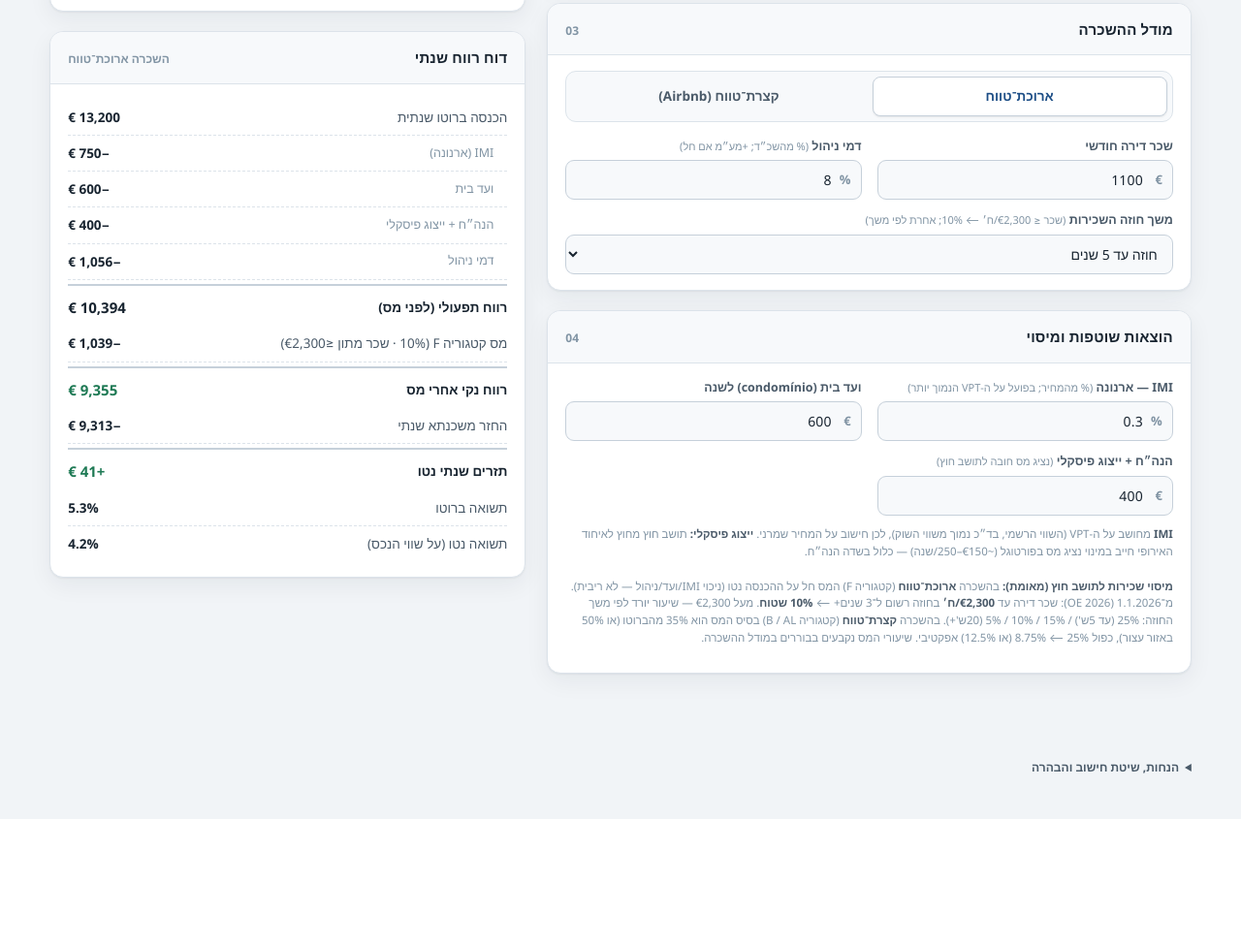
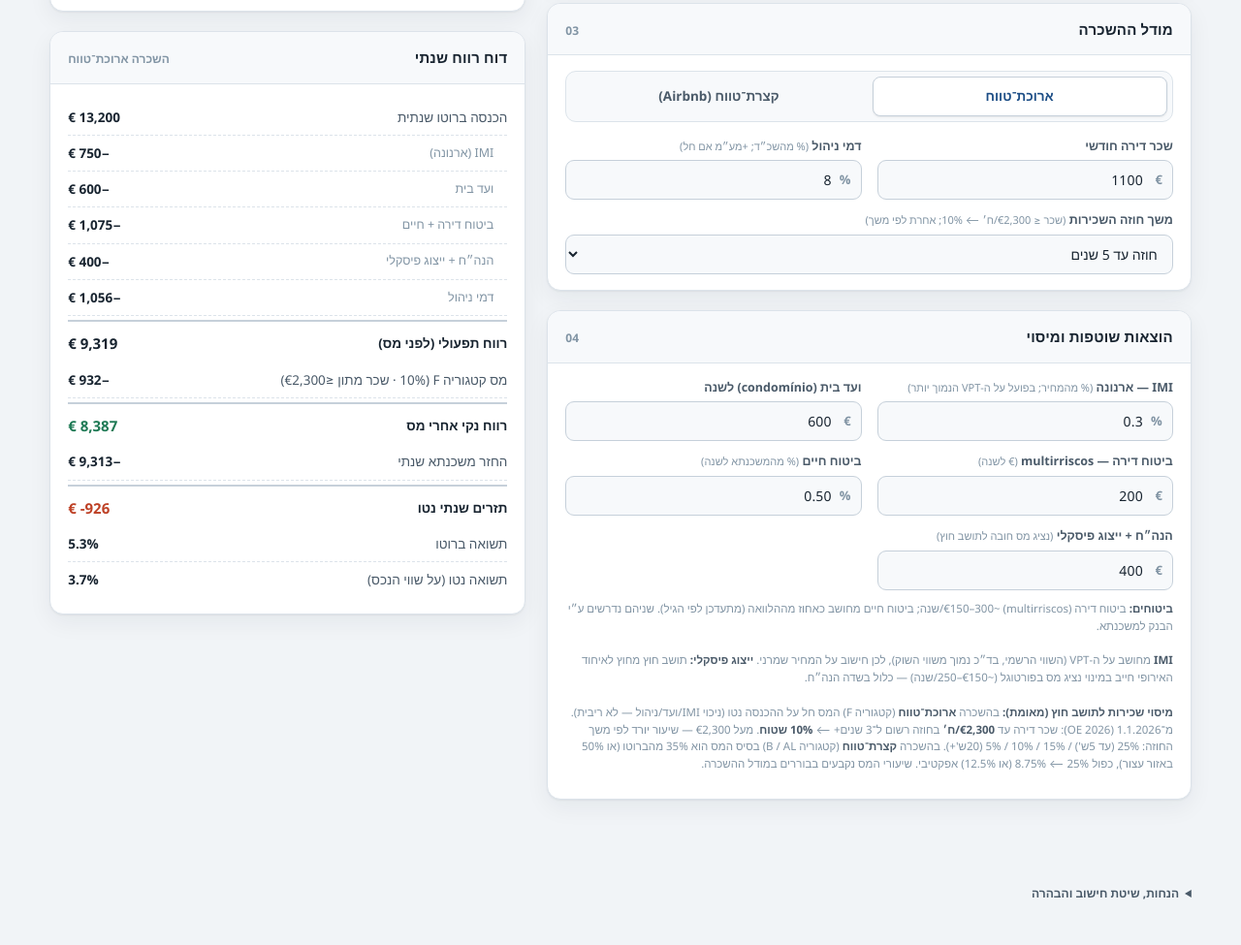
Before and after one commit to omer709/portugal-property-calculator, a plain HTML site: page index.html in a window 1280 px wide. Shown: the part 1433-2408 px from the top of the page at 97% size. Before the commit the page ends 2278 px from the top, so only its background shows below. Drawn offline with Linux system fonts and the light colour scheme.

Commit message:
החזרה זמנית של ביטוח דירה + ביטוח חיים (לעקביות מול סימולציה שנשלחה ללקוח)
Co-Authored-By: Claude Opus 4.8 <noreply@anthropic.com>

```diff
--- a/index.html
+++ b/index.html
@@ -226,7 +226,7 @@
               </select>
             </div>
             <div class="field">
-              <label for="age">גיל הקונה <span class="hint">(קובע תקופת משכנתא ו-IMT Jovem)</span></label>
+              <label for="age">גיל הקונה <span class="hint">(קובע תקופת משכנתא, IMT Jovem וביטוח חיים)</span></label>
               <input class="num" type="number" id="age" value="45" min="18" max="90" step="1">
             </div>
             <div class="field">
@@ -431,12 +431,22 @@
                 <input class="num" type="number" id="condo" value="600" min="0" step="50"></div>
             </div>
             <div class="field">
+              <label for="insHome">ביטוח דירה — multirriscos <span class="hint">(€ לשנה)</span></label>
+              <div class="in-wrap has-unit"><span class="unit">€</span>
+                <input class="num" type="number" id="insHome" value="200" min="0" step="25"></div>
+            </div>
+            <div class="field">
+              <label for="insLife">ביטוח חיים <span class="hint">(% מהמשכנתא לשנה)</span></label>
+              <div class="in-wrap has-unit"><span class="unit">%</span>
+                <input class="num" type="number" id="insLife" value="0.35" min="0" max="2" step="0.05"></div>
+            </div>
+            <div class="field">
               <label for="acc">הנה״ח + ייצוג פיסקלי <span class="hint">(נציג מס חובה לתושב חוץ)</span></label>
               <div class="in-wrap has-unit"><span class="unit">€</span>
                 <input class="num" type="number" id="acc" value="400" min="0" step="50"></div>
             </div>
           </div>
-          <p class="note"><b>IMI</b> מחושב על ה-VPT (השווי הרשמי, בד״כ נמוך משווי השוק), לכן חישוב על המחיר שמרני. <b>ייצוג פיסקלי:</b> תושב חוץ מחוץ לאיחוד האירופי חייב במינוי נציג מס בפורטוגל (~€150–250/שנה) — כלול בשדה הנה״ח.<br><br><b>מיסוי שכירות לתושב חוץ (מאומת):</b> בהשכרה <b>ארוכת־טווח</b> (קטגוריה F) המס חל על ההכנסה נטו (ניכוי IMI/ועד/ניהול — לא ריבית). מ־1.1.2026 (OE 2026): שכר דירה עד <b>€2,300/ח׳</b> בחוזה רשום ל־3 שנים+ ⟵ <b>10% שטוח</b>. מעל €2,300 — שיעור יורד לפי משך החוזה: 25% (עד 5ש') / 15% / 10% / 5% (20ש'+). בהשכרה <b>קצרת־טווח</b> (קטגוריה B / AL) בסיס המס הוא 35% מהברוטו (או 50% באזור עצור), כפול 25% ⟵ 8.75% (או 12.5%) אפקטיבי. שיעורי המס נקבעים בבוררים במודל ההשכרה.</p>
+          <p class="note"><b>ביטוחים:</b> ביטוח דירה (multirriscos) ~€150–300/שנה; ביטוח חיים מחושב כאחוז מההלוואה (מתעדכן לפי הגיל). שניהם נדרשים ע״י הבנק למשכנתא.<br><br><b>IMI</b> מחושב על ה-VPT (השווי הרשמי, בד״כ נמוך משווי השוק), לכן חישוב על המחיר שמרני. <b>ייצוג פיסקלי:</b> תושב חוץ מחוץ לאיחוד האירופי חייב במינוי נציג מס בפורטוגל (~€150–250/שנה) — כלול בשדה הנה״ח.<br><br><b>מיסוי שכירות לתושב חוץ (מאומת):</b> בהשכרה <b>ארוכת־טווח</b> (קטגוריה F) המס חל על ההכנסה נטו (ניכוי IMI/ועד/ניהול — לא ריבית). מ־1.1.2026 (OE 2026): שכר דירה עד <b>€2,300/ח׳</b> בחוזה רשום ל־3 שנים+ ⟵ <b>10% שטוח</b>. מעל €2,300 — שיעור יורד לפי משך החוזה: 25% (עד 5ש') / 15% / 10% / 5% (20ש'+). בהשכרה <b>קצרת־טווח</b> (קטגוריה B / AL) בסיס המס הוא 35% מהברוטו (או 50% באזור עצור), כפול 25% ⟵ 8.75% (או 12.5%) אפקטיבי. שיעורי המס נקבעים בבוררים במודל ההשכרה.</p>
         </div>
       </section>
     </div>
@@ -658,6 +668,8 @@
 
     // ---- income model ----
     var imiCost=price*(v('imi')/100);
+    var insHome=v('insHome'), insLife=loan*(v('insLife')/100);
+    var ins=insHome+insLife;
     var condo=v('condo'), acc=v('acc');
     var gross, opex, taxableBase, tax, opBreak=[], modelName;
 
@@ -665,7 +677,7 @@
       modelName='ארוך';
       gross=v('rentM')*12;
       var mgmtLT=gross*(v('mgmtLong')/100);        // management fee (as quoted; add VAT via the % if applicable)
-      opex=imiCost+condo+acc+mgmtLT;
+      opex=imiCost+condo+ins+acc+mgmtLT;
       var noiPre=gross-opex;
       // Category F rate: moderate-rent contracts (≤ €2,300/mo, 3+ yr) pay 10% (OE 2026); else duration-based
       var durRate=v('leaseRate');
@@ -678,6 +690,7 @@
         {l:'הכנסה ברוטו שנתית',v:eur.format(gross)},
         {l:'IMI (ארנונה)',v:'−'+eur.format(imiCost),sub:true},
         {l:'ועד בית',v:'−'+eur.format(condo),sub:true},
+        {l:'ביטוח דירה + חיים',v:'−'+eur.format(ins),sub:true},
         {l:'הנה״ח + ייצוג פיסקלי',v:'−'+eur.format(acc),sub:true},
         {l:'דמי ניהול',v:'−'+eur.format(mgmtLT),sub:true},
         {l:'רווח תפעולי (לפני מס)',v:eur.format(noiPre),total:true},
@@ -696,7 +709,7 @@
       var mgmtBase=Math.max(0, gross-platform-clean-cardFee);
       var mgmt=mgmtBase*(v('mgmt')/100)*(1+v('vat')/100);
       var util=v('stUtil');
-      opex=imiCost+condo+acc+platform+clean+cardFee+mgmt+util;
+      opex=imiCost+condo+ins+acc+platform+clean+cardFee+mgmt+util;
       var noiPreS=gross-opex;
       var coeff=parseFloat($('alZone').value);   // AL coefficient (0.35 / 0.50 containment)
       var irs=v('stIrs')/100;                     // non-resident category B rate
@@ -712,6 +725,7 @@
         {l:'חשמל/מים/אינטרנט',v:'−'+eur.format(util),sub:true},
         {l:'IMI',v:'−'+eur.format(imiCost),sub:true},
         {l:'ועד בית',v:'−'+eur.format(condo),sub:true},
+        {l:'ביטוח דירה + חיים',v:'−'+eur.format(ins),sub:true},
         {l:'הנה״ח + ייצוג פיסקלי',v:'−'+eur.format(acc),sub:true},
         {l:'רווח תפעולי (לפני מס)',v:eur.format(noiPreS),total:true},
         {l:'מס AL ('+pct(coeff)+'×'+pct(irs)+' = '+pct(coeff*irs)+' אפקטיבי)',v:'−'+eur.format(tax)}
@@ -815,6 +829,17 @@
   var rateTouched=false;
   $('rate').addEventListener('input',function(){rateTouched=true;});
 
+  // age -> suggested life-insurance rate (unless user edited it manually)
+  var lifeTouched=false;
+  $('insLife').addEventListener('input',function(){lifeTouched=true;});
+  function syncLife(){
+    if(lifeTouched) return;
+    var age=v('age');
+    var r=Math.max(0.15,Math.min(1.2,0.20+Math.max(0,age-30)*0.02));
+    $('insLife').value=r.toFixed(2);
+  }
+  $('age').addEventListener('input',function(){ syncLife(); calc(); });
+
   // Shir deal type quick-sets the package % (existing 2% / pre-sale 4%); % stays editable
   $('shirDealType').addEventListener('change',function(){ $('shirPkgPct').value=$('shirDealType').value; calc(); });
 
@@ -831,6 +856,7 @@
     root.setAttribute('data-theme',cur==='dark'?'light':'dark');
   });
 
+  syncLife();
   calc();
 })();
 </script>
```
